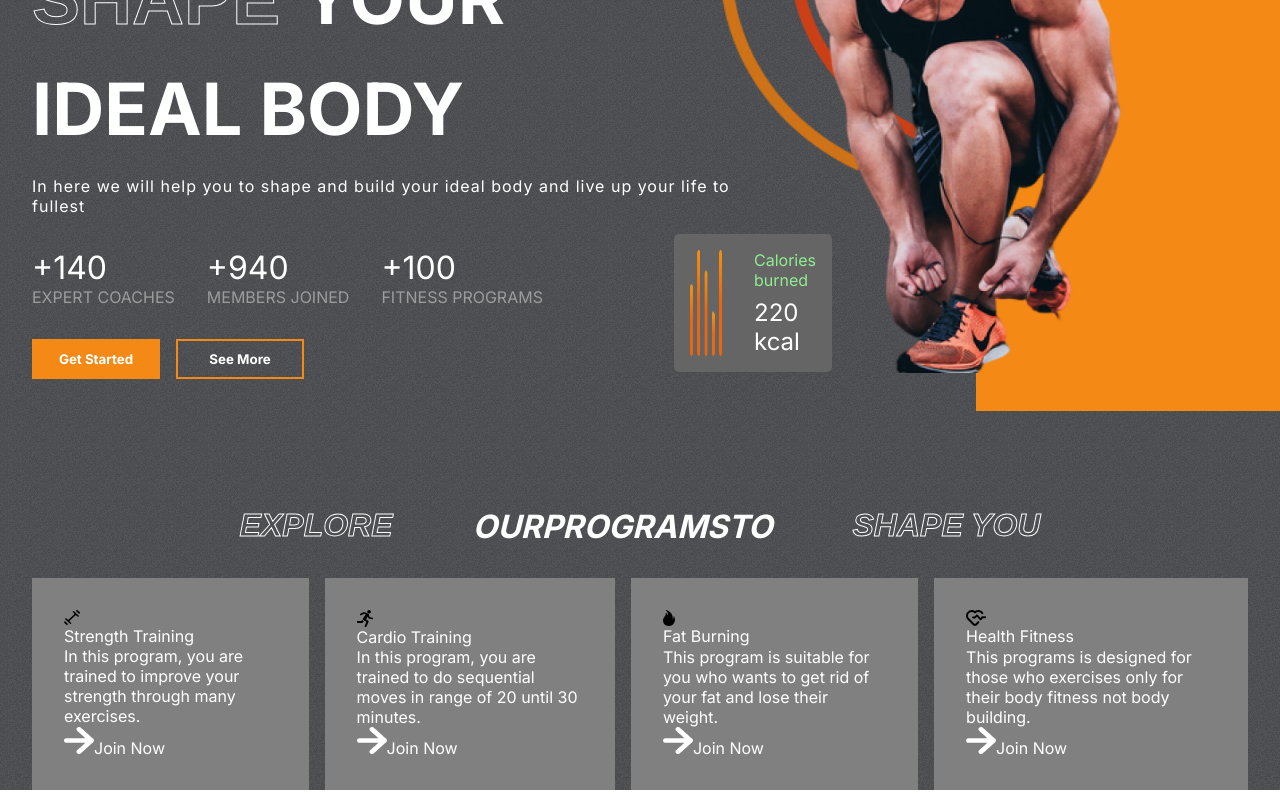
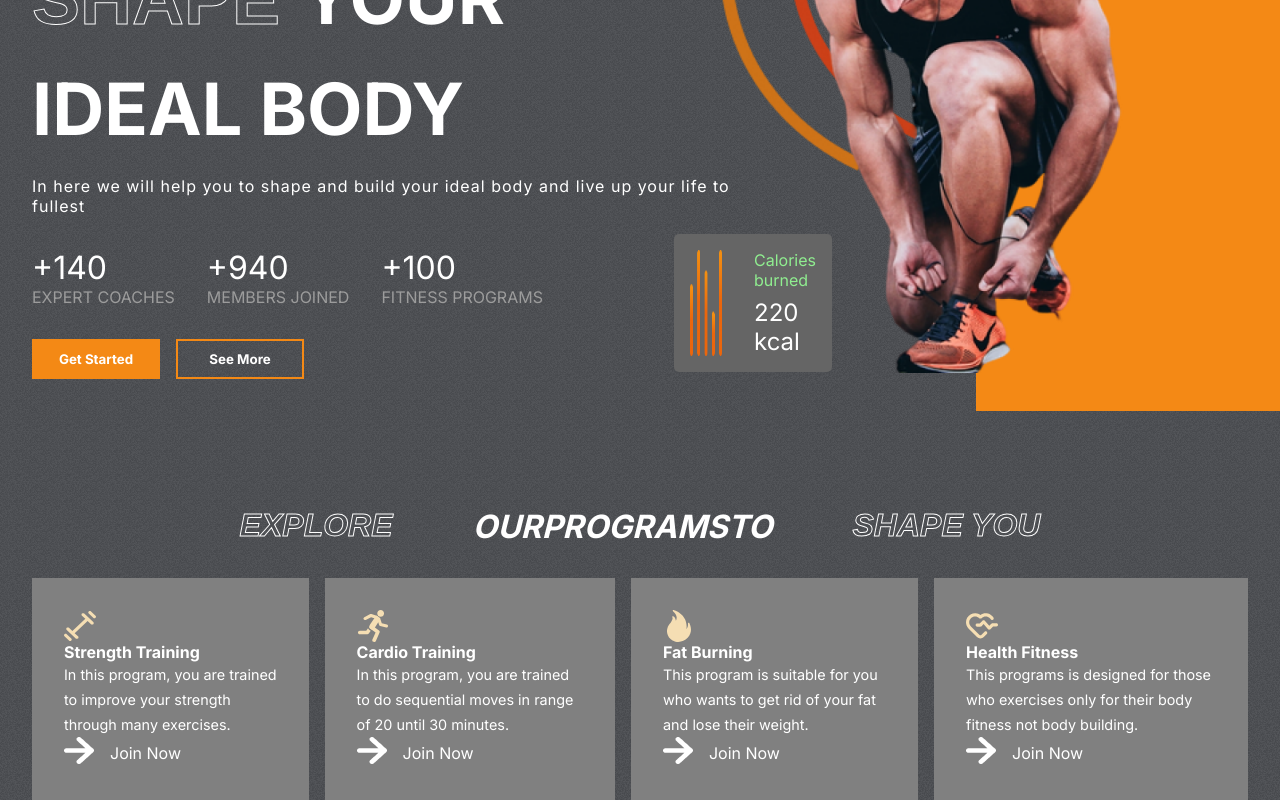
Before and after one commit to AlaminSarkerFRII/Fitness-Club, a React (Create React App) app: page / in a window 1280 px wide. Shown: the part 310-1110 px from the top of the page. Built offline with nearby package versions, Linux system fonts and the light colour scheme.

Commit message:
add programs section completed

```diff
--- a/src/components/Programs/Programs.css
+++ b/src/components/Programs/Programs.css
@@ -30,3 +30,25 @@
     background-color: gray;
     justify-content: space-between;
 }
+/* first span */
+.category>:nth-child(1){
+    width:2rem;
+    height: 2rem; fill:wheat;
+}
+/* 2nd span */
+.category>:nth-child(2){
+    font-size: 1rem;
+    font-weight: bold;
+}
+.category>:nth-child(3){
+    font-size: 0.9rem;
+    line-height: 25px;
+}
+.join-now{
+    display: flex;
+    align-items: center;
+    gap: 1rem;
+}
+.join-now>img{
+    width: 1rem;
+}
--- a/src/components/Programs/Programs.jsx
+++ b/src/components/Programs/Programs.jsx
@@ -19,7 +19,8 @@ const Programs = () => {
             <span>{program.heading}</span>
             <span>{program.details}</span>
             <div className="join-now">
-                <span><img src={rightArrow} alt="rightArrow" />Join Now</span>
+                <span><img src={rightArrow} alt="rightArrow" /></span>
+                <span>Join Now</span>
             </div>
           </div>
         ))}
```
